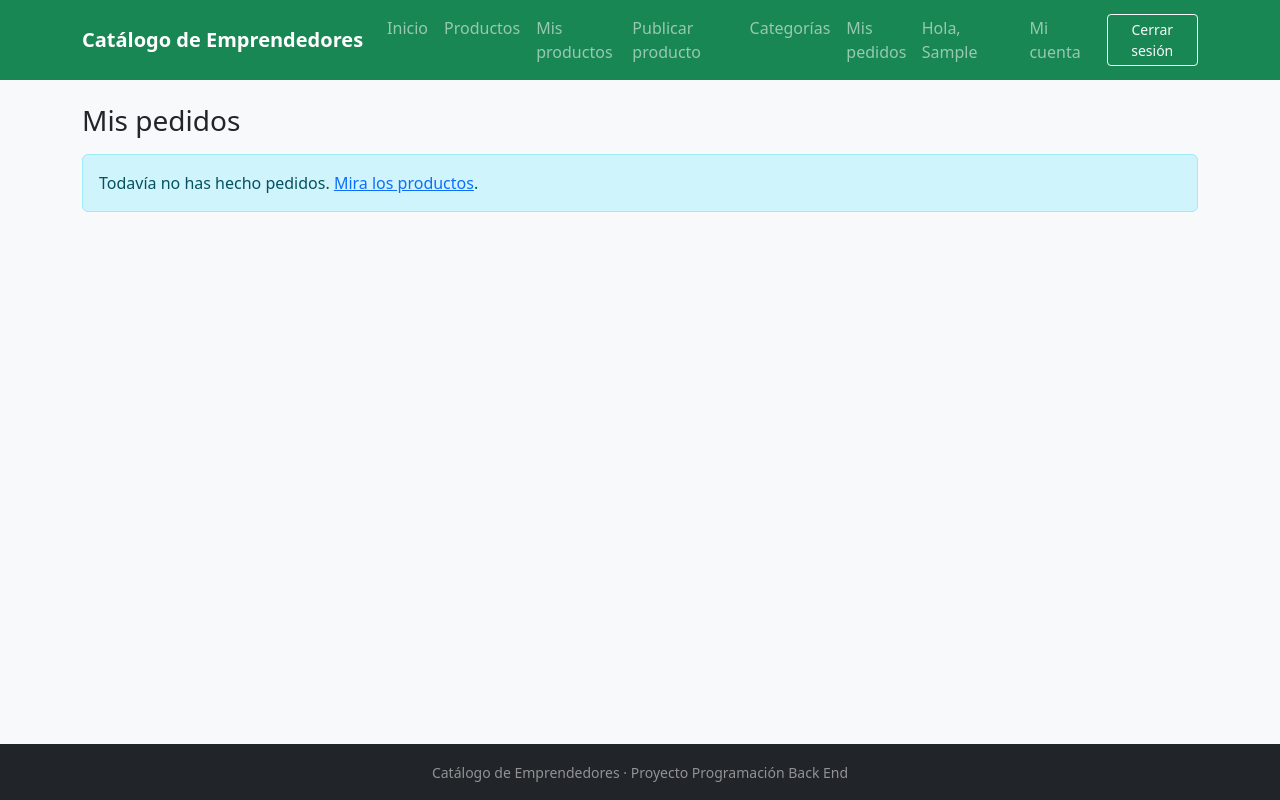
After one commit to jonnett/Emprendimiento_catalogo_productos, a Django app: page /pedidos/mis-pedidos/ in a window 1280 px wide. The commit adds this page. Run offline with Django 5.2, Linux system fonts and the light colour scheme; the visitor is signed in with stand-in values (Sample User, id 1); data comes from the database, SQL or seed files in the repository; data that the repository does not hold is empty.

Commit message:
1.1.3
Hacer pedidos con las reglas del caso y Mis pedidos con cancelar

```diff
--- a/emprendimiento/urls.py
+++ b/emprendimiento/urls.py
@@ -5,6 +5,7 @@ from django.urls import include, path
 urlpatterns = [
     path("admin/", admin.site.urls),
     path("cuentas/", include("cuentas.urls")),
+    path("pedidos/", include("pedidos.urls")),
     # Con include le paso a la app catalogo todas las rutas que empiezan desde la raiz del sitio.
     # Asi cada app maneja sus propias rutas en su archivo urls.py.
     path("", include("catalogo.urls")),
--- /dev/null
+++ b/pedidos/templates/pedidos/mis_pedidos.html
@@ -0,0 +1,52 @@
+{% extends "base.html" %}
+{% load humanize %}
+
+{% block titulo %}Mis pedidos · Catálogo de Emprendedores{% endblock %}
+
+{% block contenido %}
+<h1 class="h3 mb-3">Mis pedidos</h1>
+
+{% if pedidos %}
+    <div class="table-responsive">
+        <table class="table align-middle bg-white shadow-sm">
+            <thead class="table-light">
+                <tr>
+                    <th>Producto</th>
+                    <th>Vendedor</th>
+                    <th class="text-end">Cantidad</th>
+                    <th>Fecha</th>
+                    <th>Estado</th>
+                    <th class="text-end">Acción</th>
+                </tr>
+            </thead>
+            <tbody>
+                {% for pedido in pedidos %}
+                    <tr>
+                        <td><a href="{% url 'catalogo:detalle' pedido.producto.pk %}">{{ pedido.producto.nombre }}</a></td>
+                        <td>{{ pedido.producto.vendedor.username }}</td>
+                        <td class="text-end">{{ pedido.cantidad }}</td>
+                        <td>{{ pedido.fecha|date:"d/m/Y H:i" }}</td>
+                        <td>{% include "pedidos/estado_badge.html" %}</td>
+                        <td class="text-end">
+                            {% comment %}
+                            El boton de cancelar solo aparece en los pendientes, y es un formulario POST.
+                            La vista igual revisa que sea pendiente y que el pedido sea mio.
+                            {% endcomment %}
+                            {% if pedido.estado == "pendiente" %}
+                                <form method="post" action="{% url 'pedidos:cancelar' pedido.pk %}" class="d-inline">
+                                    {% csrf_token %}
+                                    <button type="submit" class="btn btn-sm btn-outline-danger">Cancelar</button>
+                                </form>
+                            {% endif %}
+                        </td>
+                    </tr>
+                {% endfor %}
+            </tbody>
+        </table>
+    </div>
+{% else %}
+    <div class="alert alert-info">
+        Todavía no has hecho pedidos. <a href="{% url 'catalogo:listado' %}">Mira los productos</a>.
+    </div>
+{% endif %}
+{% endblock %}
--- /dev/null
+++ b/pedidos/urls.py
@@ -0,0 +1,11 @@
+from django.urls import path
+
+from . import views
+
+app_name = "pedidos"
+
+urlpatterns = [
+    path("nuevo/<int:producto_pk>/", views.crear_pedido, name="crear"),
+    path("mis-pedidos/", views.mis_pedidos, name="mis_pedidos"),
+    path("<int:pk>/cancelar/", views.cancelar_pedido, name="cancelar"),
+]
--- a/pedidos/views.py
+++ b/pedidos/views.py
@@ -1,3 +1,79 @@
-from django.shortcuts import render
+from django.contrib import messages
+from django.contrib.auth.decorators import login_required
+from django.core.exceptions import PermissionDenied
+from django.shortcuts import get_object_or_404, redirect, render
+from django.views.decorators.http import require_POST
 
-# Las vistas de crear pedido, mis pedidos y pedidos recibidos van en el hito 5.
+from catalogo.models import Producto
+
+from .forms import PedidoForm
+from .models import Pedido
+
+
+@login_required
+def crear_pedido(request, producto_pk):
+    """Hacer un pedido sobre un producto de otro vendedor."""
+
+    producto = get_object_or_404(Producto.objects.select_related("vendedor"), pk=producto_pk)
+
+    # Antes de mostrar el formulario reviso los casos que no tienen sentido, para avisar de una vez.
+    # Igual el modelo vuelve a revisar todo al validar, por si alguien manda el POST directo sin pasar por aqui.
+    if producto.vendedor_id == request.user.id:
+        messages.error(request, "No puedes hacer un pedido de tu propio producto.")
+        return redirect("catalogo:detalle", pk=producto.pk)
+    if producto.estado == Producto.Estado.AGOTADO:
+        messages.error(request, "Este producto está agotado.")
+        return redirect("catalogo:detalle", pk=producto.pk)
+
+    # Creo el pedido en memoria con el producto y el comprador ya puestos, sin guardarlo todavia.
+    # Se lo paso al formulario con instance para que el clean() del modelo pueda revisar las reglas
+    # con esos datos: stock, producto propio, agotado y pedido pendiente repetido.
+    pedido = Pedido(producto=producto, comprador=request.user)
+
+    if request.method == "POST":
+        form = PedidoForm(request.POST, instance=pedido)
+        if form.is_valid():
+            form.save()
+            messages.success(request, f"Tu pedido de {pedido.cantidad} × {producto.nombre} fue enviado al vendedor.")
+            return redirect("pedidos:mis_pedidos")
+        messages.error(request, "No se pudo hacer el pedido.")
+    else:
+        form = PedidoForm(instance=pedido, initial={"cantidad": 1})
+
+    return render(request, "pedidos/crear_pedido.html", {"form": form, "producto": producto})
+
+
+@login_required
+def mis_pedidos(request):
+    """Mis solicitudes: los pedidos que hice como comprador."""
+
+    # pedidos_realizados es el related_name del campo comprador en el modelo Pedido.
+    # select_related trae el producto y su vendedor en la misma consulta para la tabla.
+    pedidos = request.user.pedidos_realizados.select_related("producto__vendedor").order_by("-fecha", "-id")
+    return render(request, "pedidos/mis_pedidos.html", {"pedidos": pedidos})
+
+
+# Cancelar cambia datos, por eso solo acepto POST con su csrf_token, igual que eliminar y cerrar sesion.
+@require_POST
+@login_required
+def cancelar_pedido(request, pk):
+    """El comprador cancela uno de sus pedidos, solo si sigue pendiente."""
+
+    pedido = get_object_or_404(Pedido, pk=pk)
+
+    # Autorizacion: solo el comprador que hizo el pedido lo puede cancelar.
+    if pedido.comprador_id != request.user.id:
+        raise PermissionDenied("No puedes cancelar un pedido que no es tuyo.")
+
+    # Regla del caso: solo se cancelan los que siguen pendientes.
+    # Si el vendedor ya lo acepto o rechazo, ya no se puede cancelar.
+    if pedido.estado != Pedido.Estado.PENDIENTE:
+        messages.error(request, "Solo puedes cancelar pedidos que siguen pendientes.")
+        return redirect("pedidos:mis_pedidos")
+
+    # No borro el pedido, le cambio el estado. Asi queda en el historial.
+    # update_fields hace que el UPDATE solo toque la columna estado.
+    pedido.estado = Pedido.Estado.CANCELADO
+    pedido.save(update_fields=["estado"])
+    messages.success(request, "Tu pedido fue cancelado.")
+    return redirect("pedidos:mis_pedidos")
--- a/templates/base.html
+++ b/templates/base.html
@@ -27,6 +27,7 @@ Uso Bootstrap desde CDN para tener un diseño ordenado sin escribir mucho CSS.
                         <li class="nav-item"><a class="nav-link" href="{% url 'catalogo:mis_productos' %}">Mis productos</a></li>
                         <li class="nav-item"><a class="nav-link" href="{% url 'catalogo:crear' %}">Publicar producto</a></li>
                         <li class="nav-item"><a class="nav-link" href="{% url 'catalogo:categorias' %}">Categorías</a></li>
+                        <li class="nav-item"><a class="nav-link" href="{% url 'pedidos:mis_pedidos' %}">Mis pedidos</a></li>
                     {% endif %}
                 </ul>
                 {% comment %}
```
Also changed, not shown: catalogo/templates/catalogo/detalle.html (+18 -1 lines), pedidos/forms.py (added, +21 -0 lines), pedidos/templates/pedidos/crear_pedido.html (added, +32 -0 lines), pedidos/templates/pedidos/estado_badge.html (added, +13 -0 lines).
